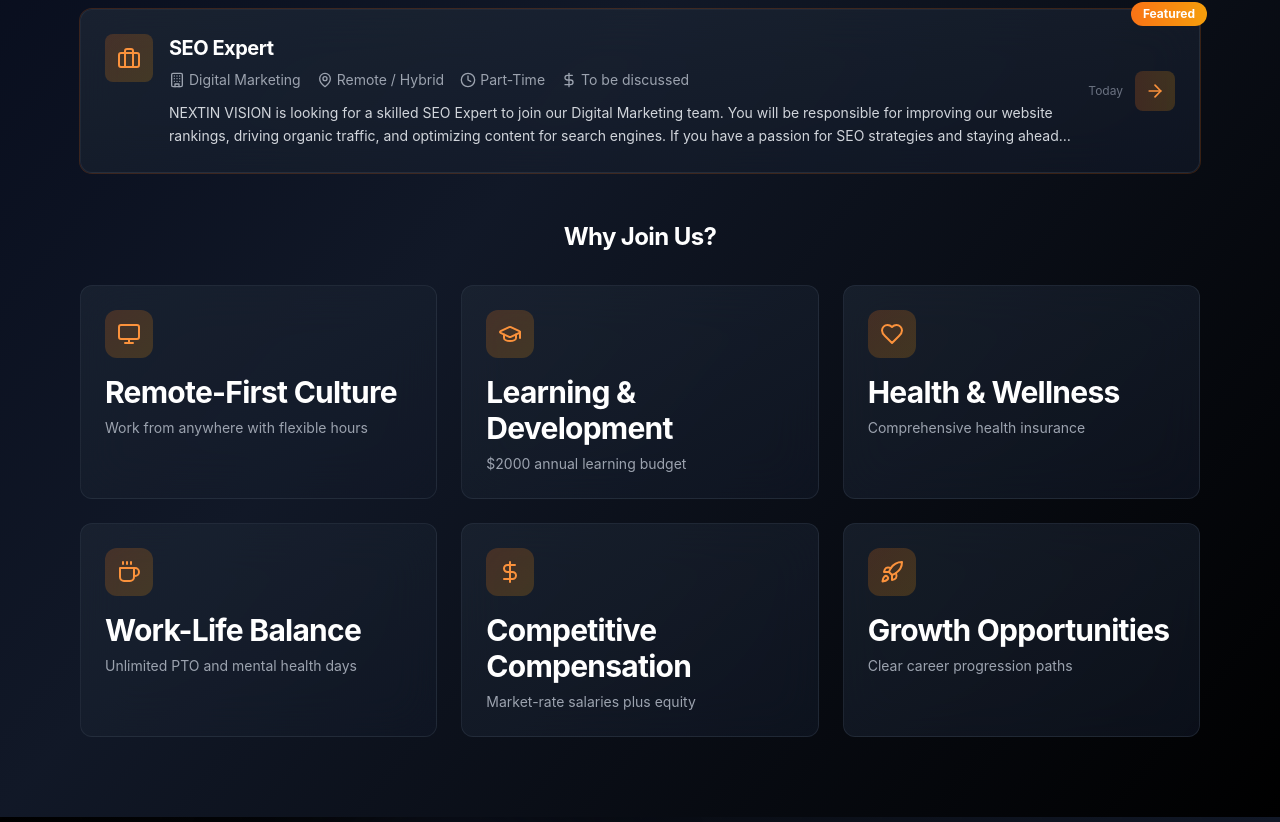
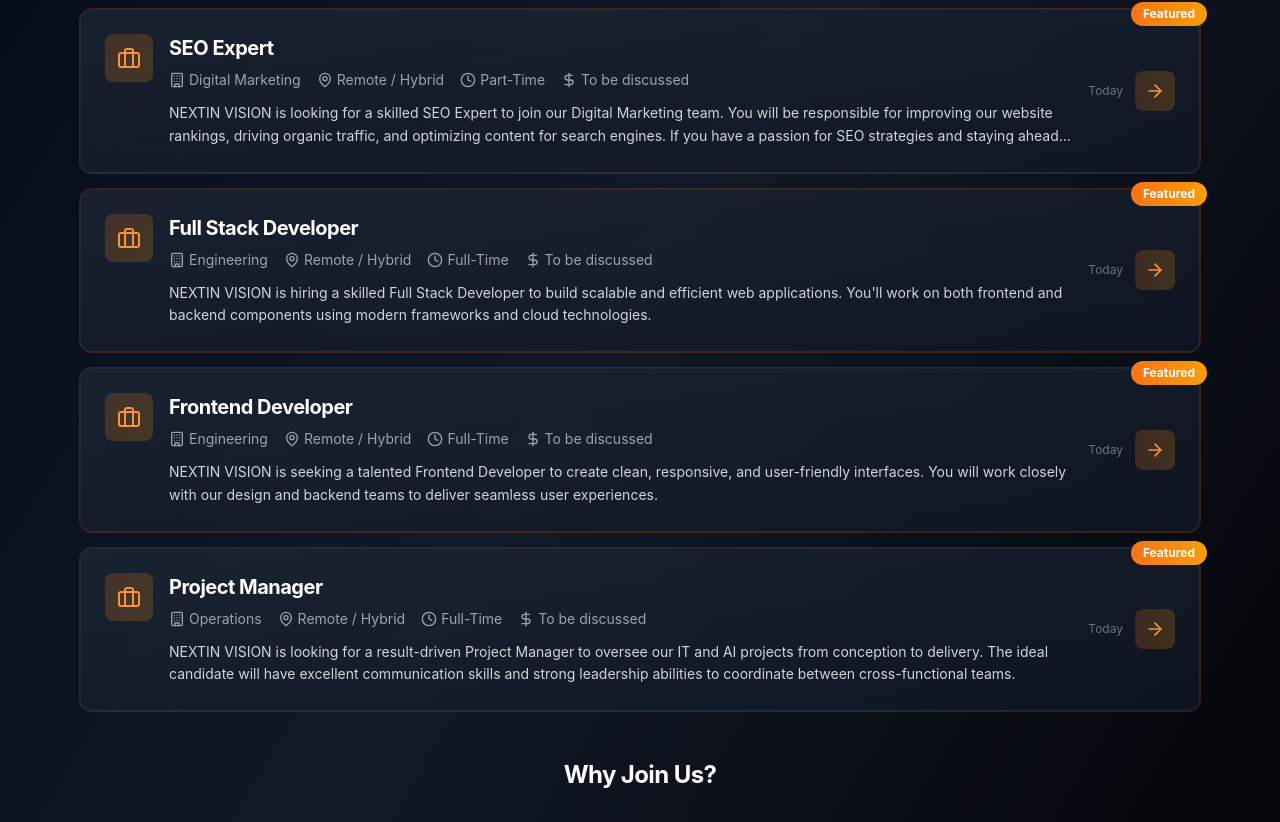
Before and after one commit to Michaelanand123singh/nextin-vision-website, a React (Vite) app: page /careers in a window 1280 px wide. Shown: the part 767-1589 px from the top of the page. Built offline with nearby package versions, Linux system fonts and the light colour scheme.

Commit message:
Openings added

```diff
--- a/src/pages/Careers.jsx
+++ b/src/pages/Careers.jsx
@@ -56,6 +56,73 @@ const jobOpenings = [
   "benefits": ["Remote Work", "Flexible Timing", "Performance Bonuses", "Skill Development Support"],
   "featured": true
 },
+
+{
+  "id": 3,
+  "title": "Full Stack Developer",
+  "department": "Engineering",
+  "location": "Remote / Hybrid",
+  "type": "Full-Time",
+  "experience": "3-5 years",
+  "salary": "To be discussed",
+  "posted": "Today",
+  "description": "NEXTIN VISION is hiring a skilled Full Stack Developer to build scalable and efficient web applications. You'll work on both frontend and backend components using modern frameworks and cloud technologies.",
+  "requirements": [
+    "3-5 years of full stack development experience",
+    "Proficiency in React.js, Node.js, and TypeScript",
+    "Experience with MongoDB or PostgreSQL",
+    "Familiarity with AWS or other cloud platforms",
+    "Strong debugging and problem-solving skills"
+  ],
+  "skills": ["React.js", "Node.js", "TypeScript", "MongoDB", "AWS", "API Integration"],
+  "benefits": ["Remote Work", "Flexible Hours", "Project Bonuses", "Learning Budget"],
+  "featured": true
+},
+
+{
+  "id": 4,
+  "title": "Frontend Developer",
+  "department": "Engineering",
+  "location": "Remote / Hybrid",
+  "type": "Full-Time",
+  "experience": "2-4 years",
+  "salary": "To be discussed",
+  "posted": "Today",
+  "description": "NEXTIN VISION is seeking a talented Frontend Developer to create clean, responsive, and user-friendly interfaces. You will work closely with our design and backend teams to deliver seamless user experiences.",
+  "requirements": [
+    "2-4 years of frontend development experience",
+    "Strong proficiency in React.js and modern JavaScript",
+    "Experience with responsive design and cross-browser compatibility",
+    "Familiarity with RESTful APIs and state management (Redux/Zustand)",
+    "Basic understanding of UI/UX principles"
+  ],
+  "skills": ["React.js", "HTML", "CSS", "JavaScript", "Redux", "UI/UX"],
+  "benefits": ["Remote Work", "Flexible Schedule", "Team Collaboration", "Learning Support"],
+  "featured": true
+},
+
+{
+  "id": 5,
+  "title": "Project Manager",
+  "department": "Operations",
+  "location": "Remote / Hybrid",
+  "type": "Full-Time",
+  "experience": "4-6 years",
+  "salary": "To be discussed",
+  "posted": "Today",
+  "description": "NEXTIN VISION is looking for a result-driven Project Manager to oversee our IT and AI projects from conception to delivery. The ideal candidate will have excellent communication skills and strong leadership abilities to coordinate between cross-functional teams.",
+  "requirements": [
+    "4-6 years of project management experience in IT or software development",
+    "Familiarity with Agile/Scrum methodologies",
+    "Excellent communication and organizational skills",
+    "Experience in managing remote teams",
+    "Proficiency with project management tools like Jira, Trello, or Asana"
+  ],
+  "skills": ["Project Management", "Agile", "Scrum", "Team Leadership", "Risk Management"],
+  "benefits": ["Remote Work", "Leadership Role", "Performance Bonuses", "Career Growth"],
+  "featured": true
+},
+
 
 
 ];
```
